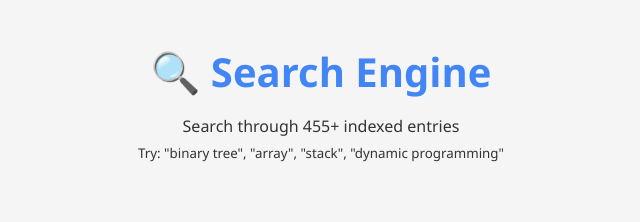
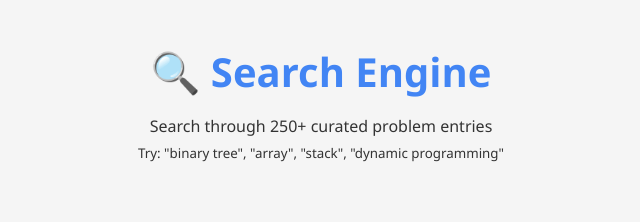
Before and after one commit to prithamnandavaram/minisearchengine, a website: page web-interface/public/index.html in a window 1280 px wide. Shown: the top 222 px of the page, 319-959 px from the left. Drawn offline with Linux system fonts and the light colour scheme.

Commit message:
fix: update frontend to show 250+ curated entries

```diff
--- a/web-interface/public/index.html
+++ b/web-interface/public/index.html
@@ -10,7 +10,7 @@
     <div class="container">
         <header>
             <h1>🔍 Search Engine</h1>
-            <p>Search through 455+ indexed entries</p>
+            <p>Search through 250+ curated problem entries</p>
             <small>Try: "binary tree", "array", "stack", "dynamic programming"</small>
         </header>
 
```
